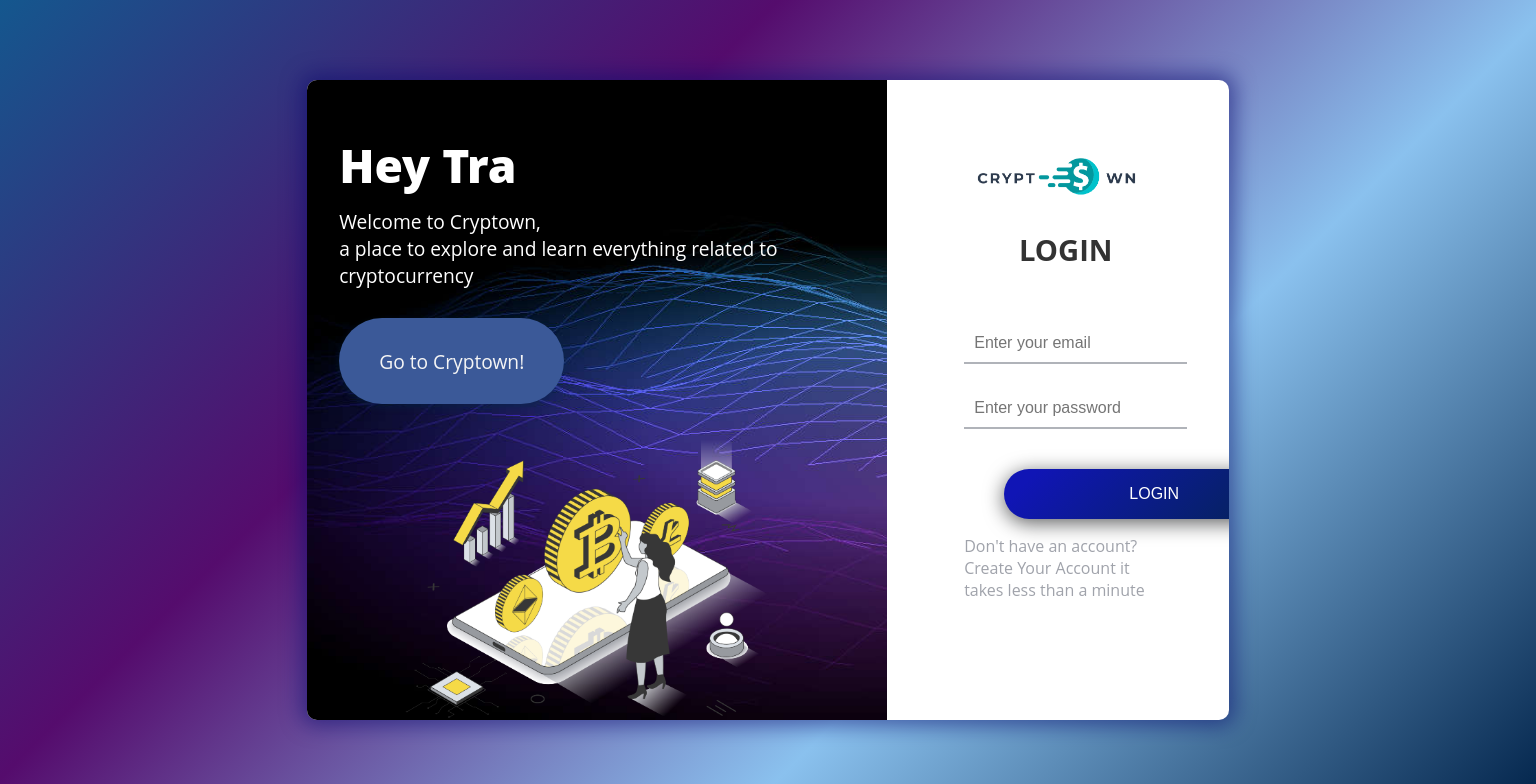
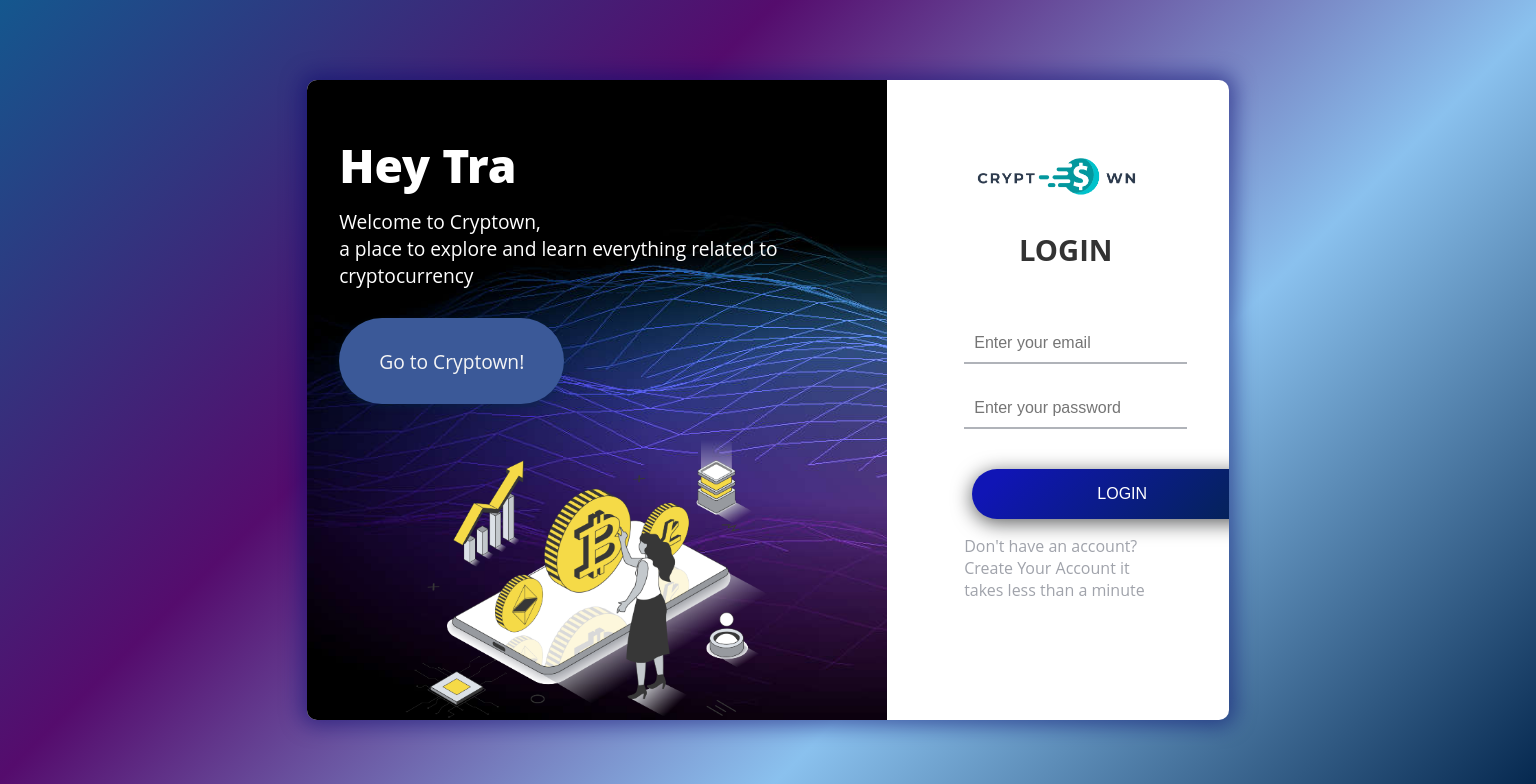
Before and after one commit to umairatl/cryptown-web, a React (Create React App) app: page /login in a window 1536 px wide. Shown: the top 784 px of the page. Built offline with nearby package versions, Linux system fonts and the light colour scheme; a web font is replaced by a local one.

Commit message:
res login no4k

```diff
--- a/src/components/authLayout/authLayout.css
+++ b/src/components/authLayout/authLayout.css
@@ -630,3 +630,13 @@
 
 }
 }
+
+/**/
+
+
+@media (min-width: 91rem)and  (max-width: 120rem){
+  .box-form .right button {
+    margin-left: 0.5rem;
+
+}
+}
```
